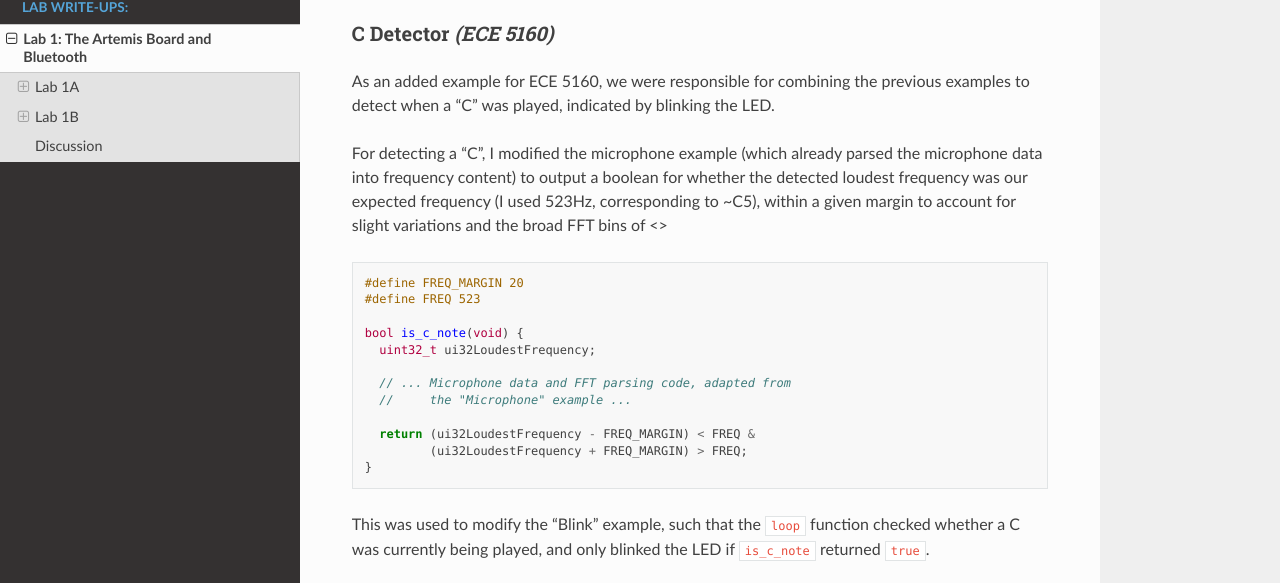
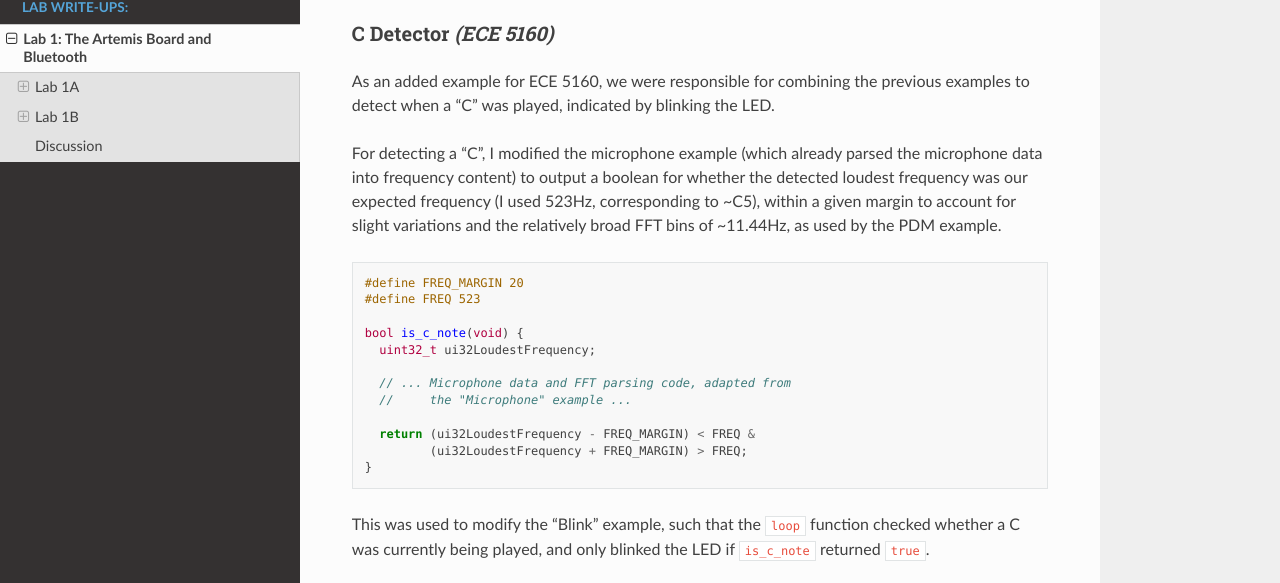
Before and after one commit to Aidan-McNay/fast-robots-docs, a Sphinx documentation site: the page built from docs/lab1.rst, in a window 1280 px wide and 900 px high, scrolled down 1605 px, cut to the strip 114-697 px from the top of the window. Built offline with Sphinx 7.4.7 and the Read the Docs theme 3.1.0, drawn with Linux system fonts in a browser that asks for light colours.

Commit message:
Finish Lab1A

```diff
--- a/docs/lab1.rst
+++ b/docs/lab1.rst
@@ -62,7 +62,8 @@ For detecting a "C", I modified the microphone example (which
 already parsed the microphone data into frequency content) to output a
 boolean for whether the detected loudest frequency was our expected
 frequency (I used 523Hz, corresponding to ~C5), within a given margin to
-account for slight variations and the broad FFT bins of <>
+account for slight variations and the relatively broad FFT bins of
+~11.44Hz, as used by the PDM example.
 
 .. code-block:: c++
 
```
